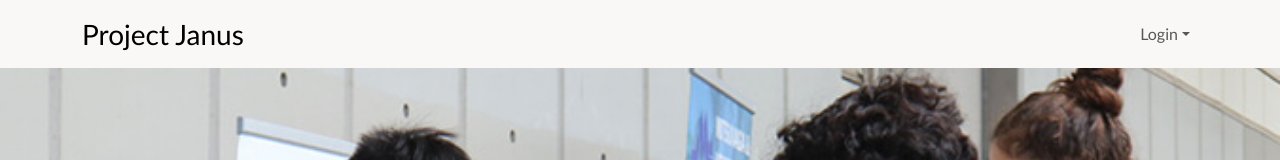
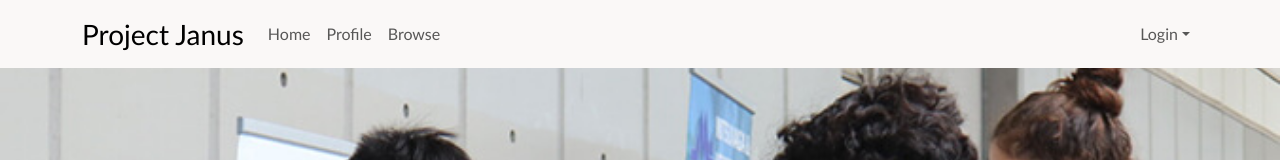
Before and after one commit to project-janus-3/company-connector, a Next.js app: page / in a window 1280 px wide. Shown: the top 160 px of the page. Built offline with nearby package versions, Linux system fonts and the light colour scheme; no server answers.

Commit message:
Edited navbar to show contents for non-logged in users

```diff
--- a/src/components/Navbar.tsx
+++ b/src/components/Navbar.tsx
@@ -32,7 +32,20 @@ const NavBar: React.FC = () => {
                     Browse
                   </Nav.Link>,
                 ]
-              : ''}
+            : ''}
+
+            <Nav.Link href="#" key="#" active={pathName === '#'}>
+              Home
+            </Nav.Link>
+
+            <Nav.Link href="#" key="#" active={pathName === '#'}>
+              Profile
+            </Nav.Link>
+
+            <Nav.Link href="#" key="#" active={pathName === '#'}>
+              Browse
+            </Nav.Link>
+
             {currentUser && role === 'ADMIN' ? (
               <Nav.Link id="admin-stuff-nav" href="/admin" key="admin" active={pathName === '/admin'}>
                 Admin
```
